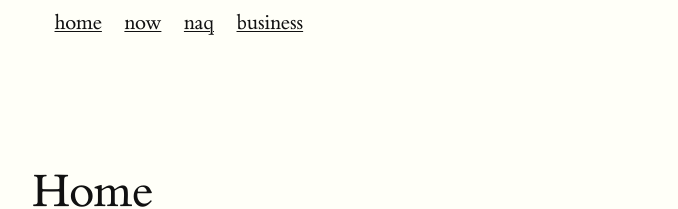
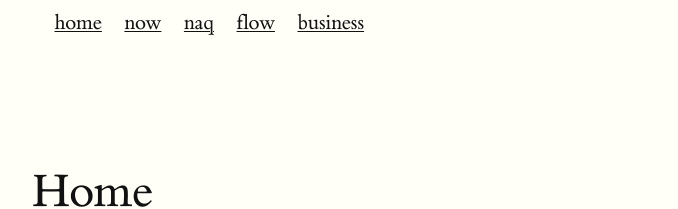
Before and after one commit to pact-wheeler/exp7, a Jekyll site: the page built from index.md, in a window 1280 px wide and 900 px high. Shown: the top 209 px of the window, without its empty margins (128-806 px from the left). Built offline with Jekyll 4.4.1, drawn with Linux system fonts in a browser that asks for light colours.

Commit message:
Update default.html

```diff
--- a/_layouts/default.html
+++ b/_layouts/default.html
@@ -37,7 +37,8 @@ header nav a {
                 <li><a href="{{ site.baseurl }}/">home</a></li>
                 <li><a href="{{ site.baseurl }}/now">now</a></li>
                 <li><a href="{{ site.baseurl }}/naq">naq</a></li>
-                <li><a href="https://kurjen.com">business</a></li>
+                <li><a href="{{ site.baseurl }}/flow">flow</a></li>
+                <li><a href="{{ site.baseurl }}/business">business</a></li>
             </ul>
         </nav>
     </header>
```
